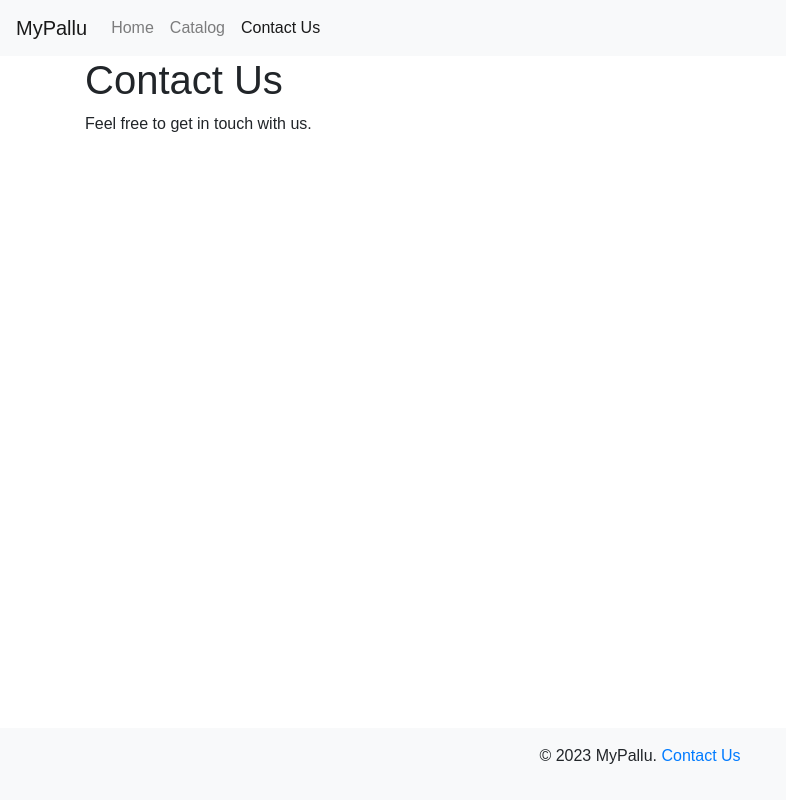
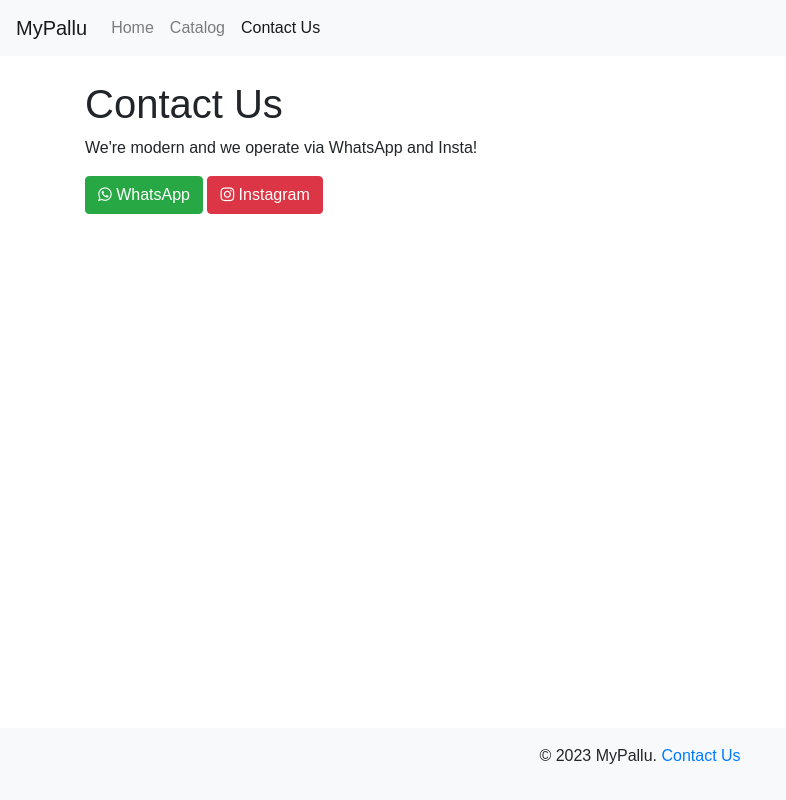
Before and after one commit to prateekchandan/my-catalogue, a plain HTML site: page contact.html in a window 1280 px wide. Shown: the whole page, without its empty margins (0-786 px from the left). Drawn offline with nearby package versions, Linux system fonts and the light colour scheme.

Commit message:
Updated contact

```diff
--- a/contact.html
+++ b/contact.html
@@ -6,6 +6,7 @@
     <title>Contact Us - MyPallu</title>
     <link rel="stylesheet" href="https://stackpath.bootstrapcdn.com/bootstrap/4.5.2/css/bootstrap.min.css">
     <link rel="stylesheet" href="style.css">
+    <link rel="stylesheet" href="https://cdnjs.cloudflare.com/ajax/libs/font-awesome/4.7.0/css/font-awesome.min.css">  </head>
 </head>
 <body>
 
@@ -30,10 +31,19 @@
     </nav>
 
     <div class="container">
+
         <h1>Contact Us</h1>
-        <p>Feel free to get in touch with us.</p>
+        <p>We're modern and we operate via WhatsApp and Insta! </p>
 
+        <div class="social-links">
+            <a href="wa.link/55eodj" target="_blank" class="btn btn-success">
+                <i class="fa fa-whatsapp" aria-hidden="true"></i> WhatsApp
+            </a>
+            <a href="https://www.instagram.com/mypallu/" target="_blank" class="btn btn-danger">
+                <i class="fa fa-instagram" aria-hidden="true"></i> Instagram
+            </a>
         </div>
+    </div>
 
     <footer class="bg-light text-center py-3">
         <div class="container">
```
